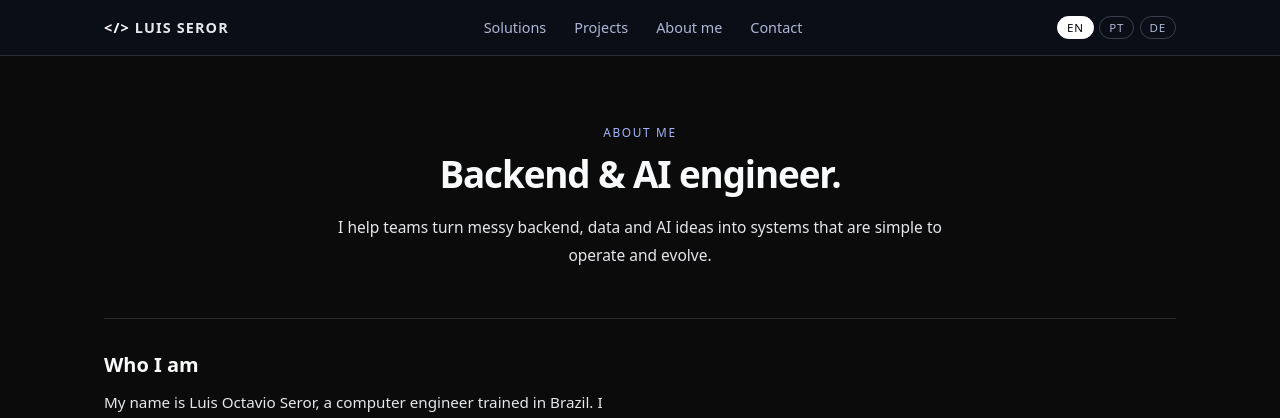
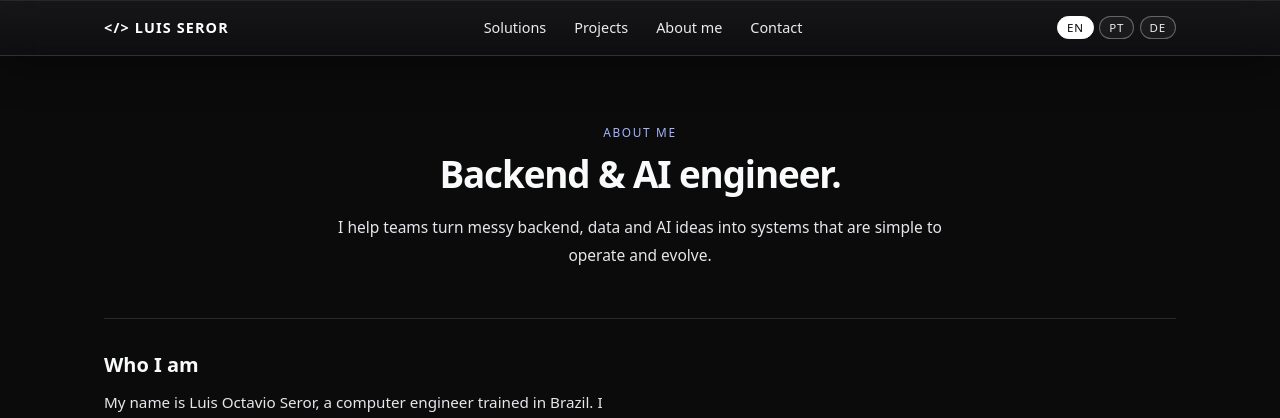
Before and after one commit to LuisOctavioGSeror/portifolio, a Flask app: page /about in a window 1280 px wide. Shown: the top 418 px of the page. Run offline with Flask 3, Linux system fonts and the light colour scheme.

Commit message:
Navbar ready

```diff
--- a/app/static/css/main.css
+++ b/app/static/css/main.css
@@ -37,14 +37,22 @@ img {
   display: block;
 }
 
-/* Header & navbar */
+/* Header & navbar — glass; nav type & toggle in white */
 .site-header {
   position: sticky;
   top: 0;
   z-index: 10;
-  backdrop-filter: blur(12px);
-  background: rgba(11, 15, 25, 0.94);
-  border-bottom: 1px solid rgba(148, 163, 184, 0.22);
+  -webkit-backdrop-filter: blur(22px) saturate(165%);
+  backdrop-filter: blur(22px) saturate(165%);
+  background: linear-gradient(
+    180deg,
+    rgba(30, 30, 34, 0.62) 0%,
+    rgba(18, 18, 22, 0.52) 100%
+  );
+  border-bottom: 1px solid rgba(199, 210, 254, 0.14);
+  box-shadow:
+    inset 0 1px 0 0 rgba(255, 255, 255, 0.07),
+    0 10px 40px rgba(0, 0, 0, 0.38);
 }
 
 .nav-container {
@@ -59,7 +67,7 @@ img {
   letter-spacing: 0.08em;
   text-transform: uppercase;
   font-size: 0.9rem;
-  color: #e5e7eb;
+  color: #ffffff;
 }
 
 .logo span {
@@ -77,10 +85,10 @@ img {
 
 .navbar a {
   font-size: 0.9rem;
-  color: #cbd5f5;
-  opacity: 0.85;
+  color: rgba(255, 255, 255, 0.92);
+  opacity: 1;
   position: relative;
-  transition: opacity 0.15s ease, color 0.15s ease;
+  transition: color 0.15s ease, opacity 0.15s ease;
 }
 
 .navbar a::after {
@@ -113,19 +121,20 @@ img {
   font-size: 0.72rem;
   padding: 0.18rem 0.55rem;
   border-radius: 999px;
-  border: 1px solid rgba(148, 163, 184, 0.4);
-  color: #cbd5f5;
-  opacity: 0.85;
+  border: 1px solid rgba(255, 255, 255, 0.32);
+  color: rgba(255, 255, 255, 0.92);
+  opacity: 1;
   text-transform: uppercase;
   letter-spacing: 0.08em;
+  background: rgba(255, 255, 255, 0.04);
   transition: background 0.15s ease, border-color 0.15s ease, color 0.15s ease, opacity 0.15s ease;
 }
 
 .lang-pill:hover {
   opacity: 1;
-  background: rgba(15, 23, 42, 0.9);
-  border-color: rgba(229, 231, 235, 0.9);
-  color: #f9fafb;
+  background: rgba(255, 255, 255, 0.1);
+  border-color: rgba(255, 255, 255, 0.5);
+  color: #ffffff;
 }
 
 .lang-pill.is-active {
```
Also changed, not shown: other parts of app/static/css/main.css (+20 -12 lines).
